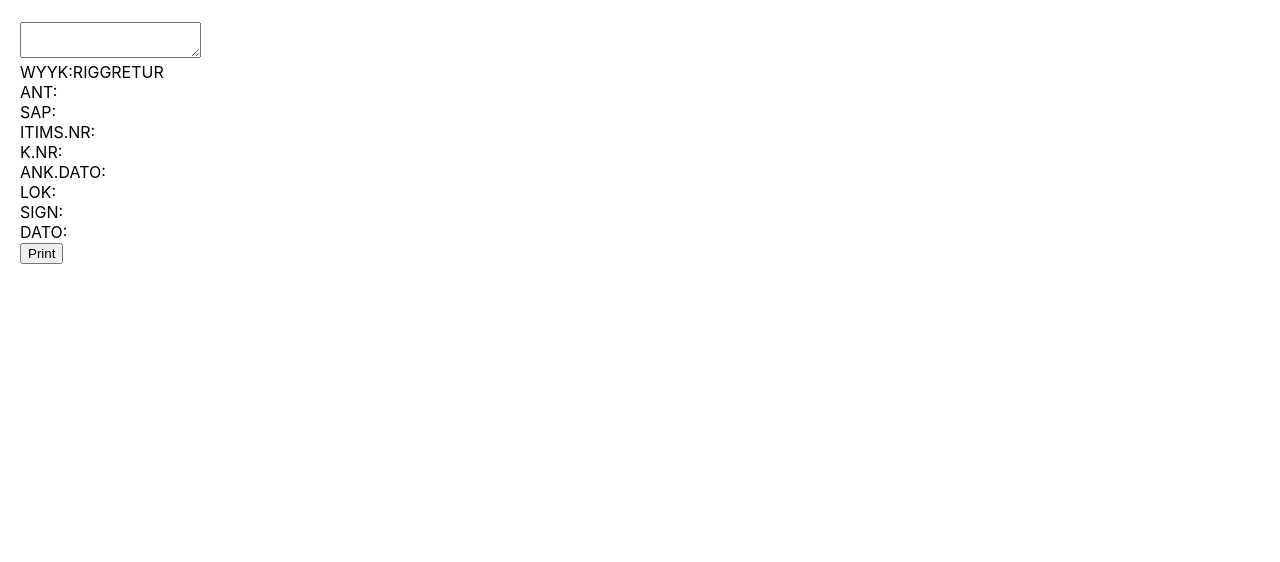
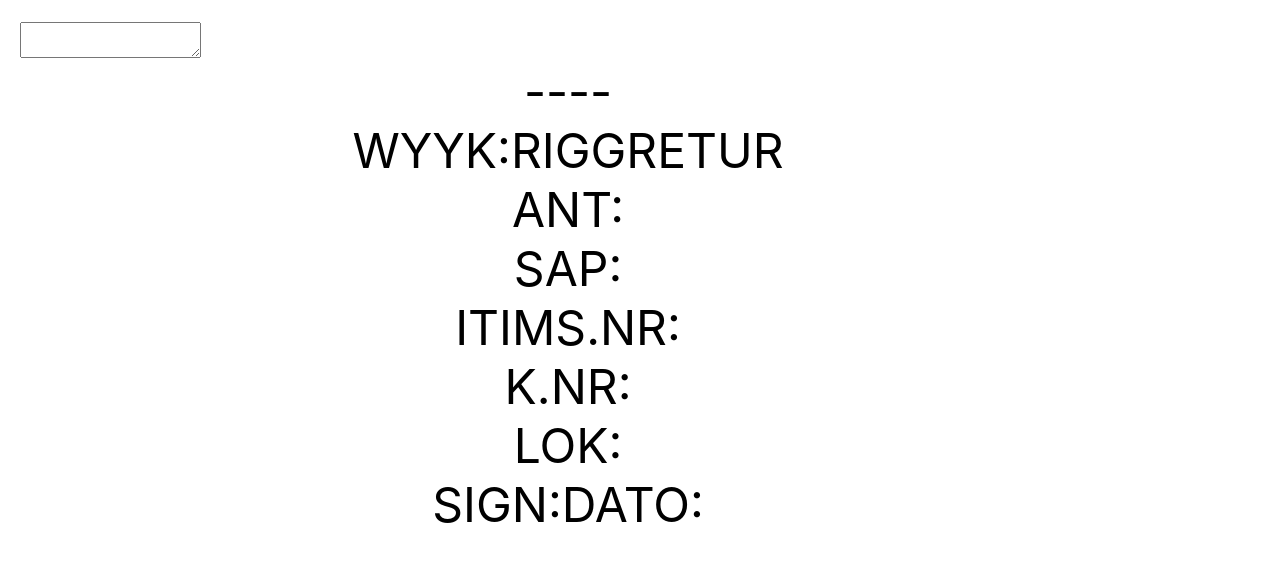
Before and after one commit to sondrp/dragndrop, a React (Create React App) app: page / in a window 1280 px wide. Shown: the part 346-908 px from the top of the page. Before the commit the page ends 800 px from the top, so only its background shows below. Built offline with nearby package versions, Linux system fonts and the light colour scheme.

Commit message:
skilt fix

```diff
--- a/src/App.css
+++ b/src/App.css
@@ -77,3 +77,13 @@ table thead th:first-child {
 .center {
   padding: 20px;
 }
+
+.text {
+  font-size: 48px;
+  text-align: center;
+}
+
+.skilt {
+  width: 290mm;
+  height: 200mm;
+}
--- a/src/components/Skilt.js
+++ b/src/components/Skilt.js
@@ -9,16 +9,16 @@ export default function Skilt(props) {
     return (
         <div className="skilt">
 
-            <div className='desc'>{desc}</div>
-            <div className='txt'>WYYK:RIGGRETUR</div>
-            <div className='txt'>ANT:</div>
-            <div className='sap'>SAP:{sap}</div>
-            <div className='itims'>ITIMS.NR:</div>
-            <div className='contract'>K.NR:{contract}</div>
-            <div className='txt'>ANK.DATO:</div>
-            <div>LOK:</div>
-            <div>SIGN:</div>
-            <div>DATO:</div>
+            <div className='text'>----</div>
+            <div className='text'>{desc}</div>
+            <div className='text'>WYYK:RIGGRETUR</div>
+            <div className='text'>ANT:</div>
+            <div className='text'>SAP:{sap}</div>
+            <div className='text'>ITIMS.NR:</div>
+            <div className='text'>K.NR:{contract}</div>
+            <div className='text'>LOK:</div>
+            <div className='text'>SIGN:DATO:</div>
+            <div></div>
 
         </div>
     )
```
